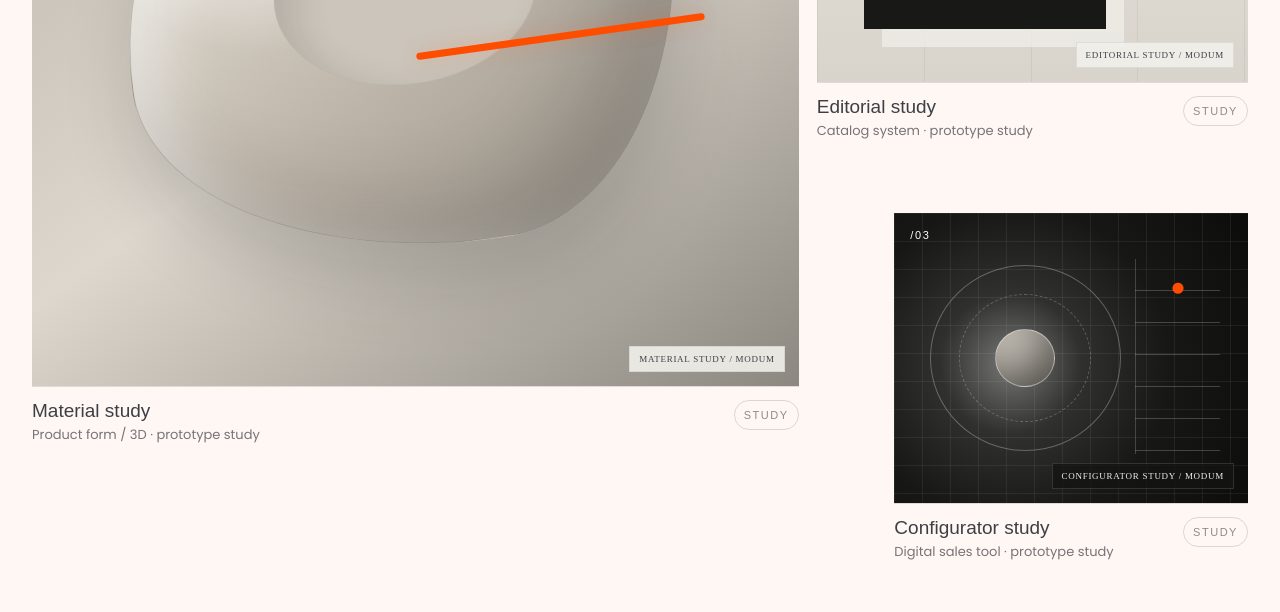
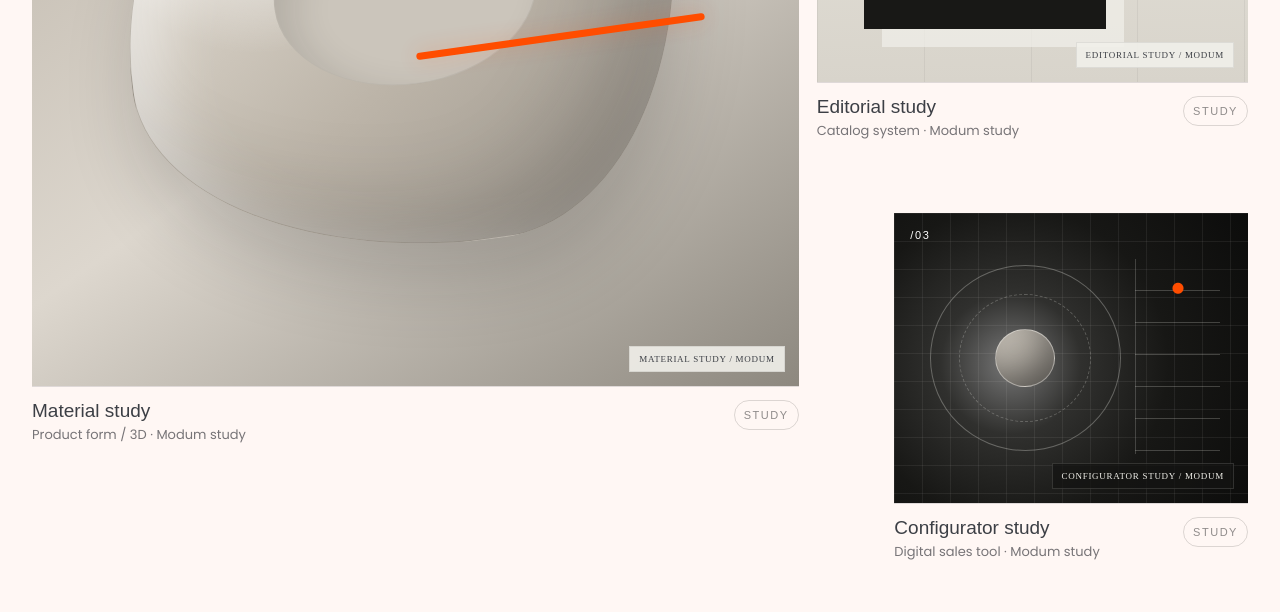
Before and after one commit to configuralo-it/modum-web, a Next.js app: page / in a window 1280 px wide. Shown: the part 1420-2032 px from the top of the page. Built offline with nearby package versions, Linux system fonts and the light colour scheme.

Commit message:
polish: remove prototype wording from studio studies

```diff
--- a/app/page.tsx
+++ b/app/page.tsx
@@ -13,9 +13,9 @@ const services = [
 ];
 
 const projects = [
-  ['01','Material study','Product form / 3D · prototype study'],
-  ['02','Editorial study','Catalog system · prototype study'],
-  ['03','Configurator study','Digital sales tool · prototype study'],
+  ['01','Material study','Product form / 3D · Modum study'],
+  ['02','Editorial study','Catalog system · Modum study'],
+  ['03','Configurator study','Digital sales tool · Modum study'],
 ];
 
 export default function HomePage() {
```
